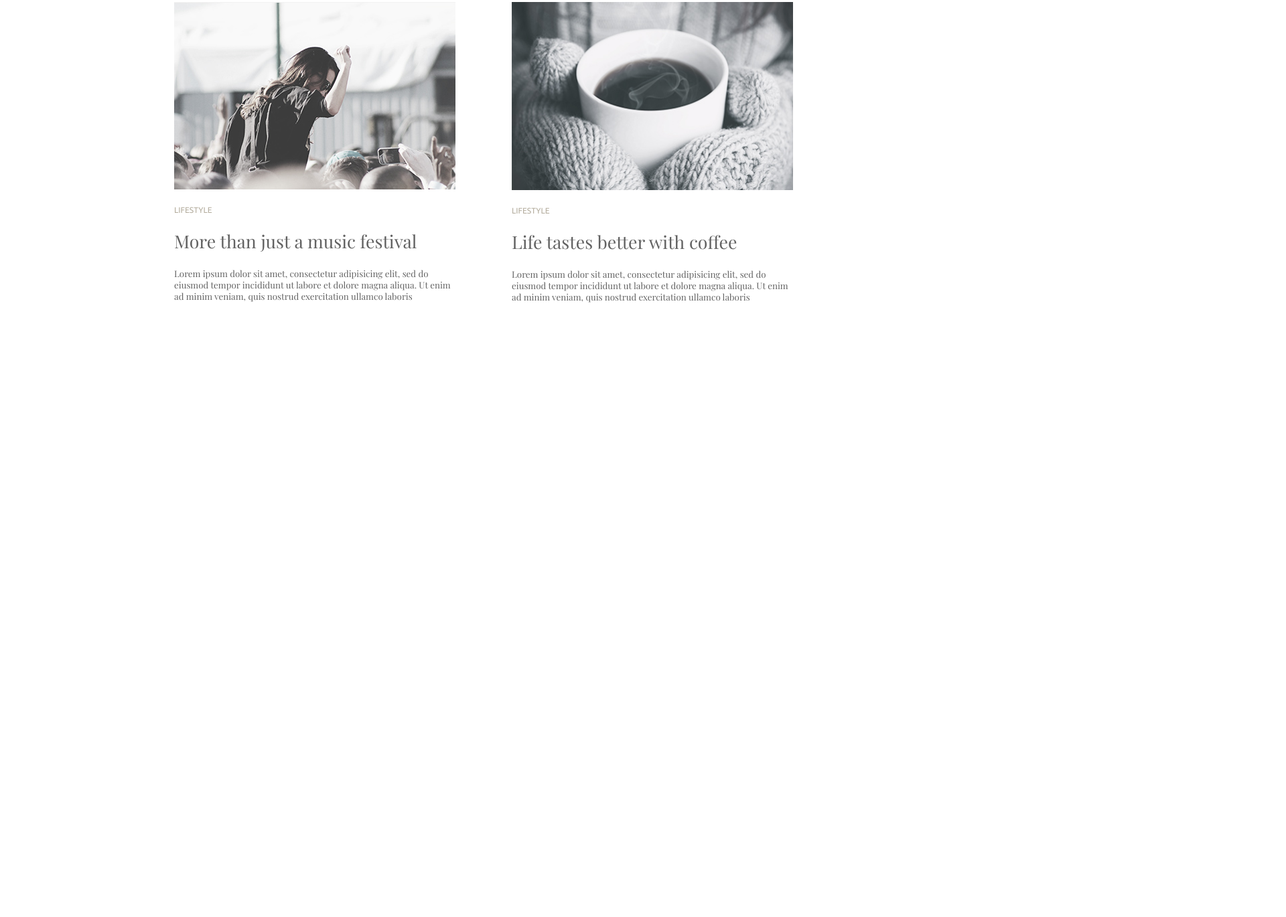
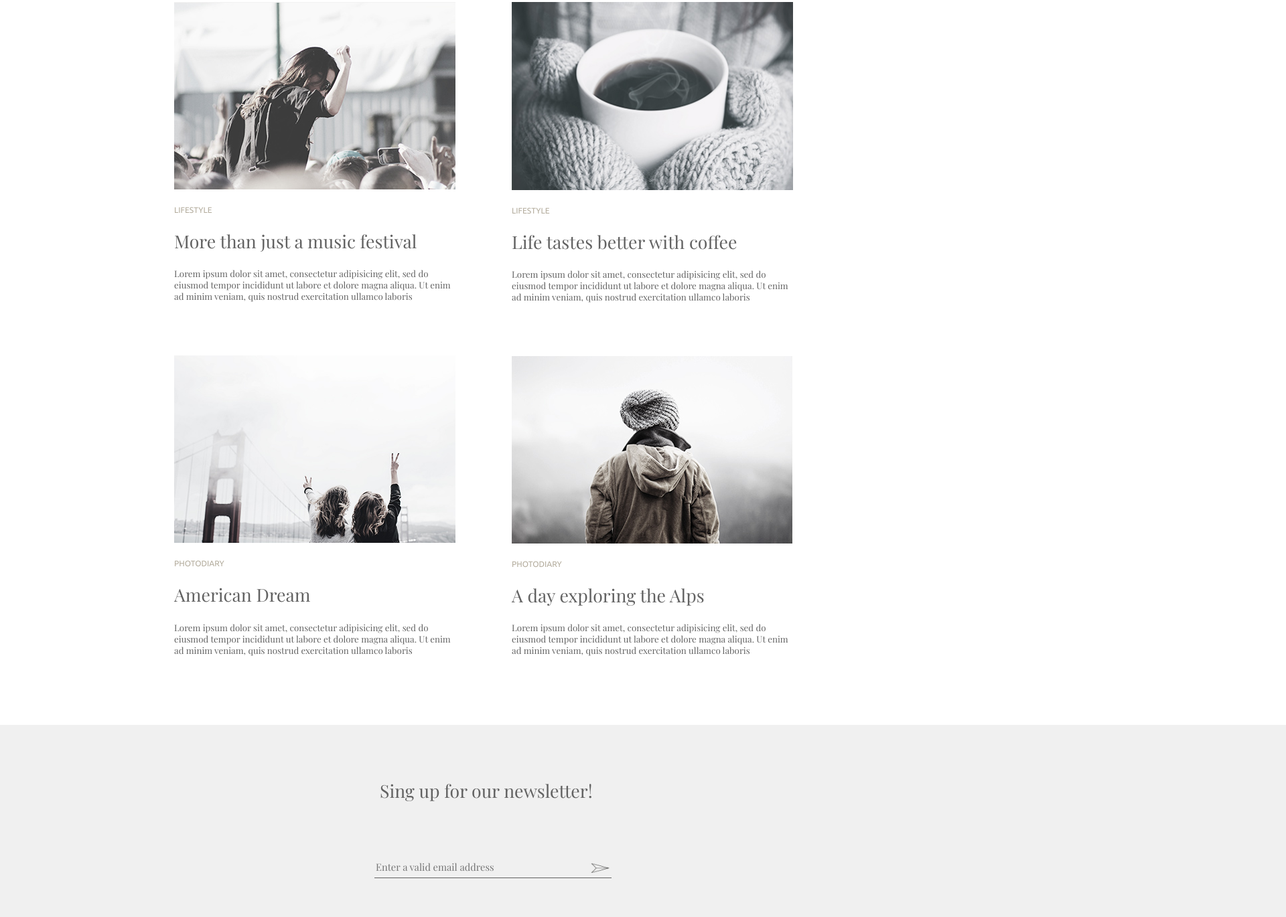
Before and after one commit to cdomii/minimo-layout, a plain HTML site: page index.html in a window 1280 px wide. Shown: the part 1230-2600 px from the top of the page at 67% size, 1920 px wide, since content can reach past the window. Before the commit the page ends 1682 px from the top, so only its background shows below. Drawn offline with nearby package versions, Linux system fonts and the light colour scheme.

Commit message:
version 03

```diff
--- a/index.html
+++ b/index.html
@@ -21,14 +21,14 @@
 				<a href="#">music</a>
 				<a href="#">travel</a>
 			</nav>
-		<img class="mainimage" src="assets/minimo.jpg" alt="">
+		<img class="mainimage" src="assets/minimo.jpg" alt="" width="1063px">
 	</div>
 	<div class="layout">
 		<div class="mainarticle">
 					<div class="littletext">photodiary</div>
 			<h1 class="head">The perfect weekend getaway</h1>
 			Lorem ipsum dolor sit amet, consectetur adipisicing elit, sed do eiusmod tempor incididunt ut labore et dolore magna aliqua. Ut enim ad minim veniam, quis nostrud exercitation ullamco laboris nisi ut aliquip ex ea commodo consequat. Duis aute irure dolor in reprehenderit in voluptate velit esse cillum dolore eu fugiat nulla pariatur. Excepteur sint occaecat cupidatat non proident, sunt in culpa qui officia deserunt mollit anim id est laborum. Sed ut perspiciatis unde omnis iste natus error sit voluptatem accusantium doloremque laudantium, totam rem aperiam, eaque ipsa quae ab illo inventore veritatis et quasi architecto beatae vitae dicta sunt explicabo. Nemo enim ipsam voluptatem quia voluptas sit aspernatur aut odit aut fugit, sed quia consequuntur magni dolores eos qui ratione voluptatem sequi nesciunt. Neque porro quisquam est, qui dolorem ipsum quia dolor sit amet, consectetur, adipisci velit, sed quia non numquam eius modi tempora incidunt ut labore et dolore magnam aliquam quaerat voluptatem.
-			<p><br>
+	<div class="break"></div>
 				<div class="littletext">Leave a comment</div>
 		</div>
 		<div class="article1">
@@ -36,6 +36,13 @@
 			<div class="littletext">lifestyle</div>
 			<div class="mainarticle">
 			<h2 class="head">More than just a music festival</h2>
+			Lorem ipsum dolor sit amet, consectetur adipisicing elit, sed do eiusmod tempor incididunt ut labore et dolore magna aliqua. Ut enim ad minim veniam, quis nostrud exercitation ullamco laboris
+		</div>
+		<div class="break"></div>
+			<img src="assets/bridge.jpg" alt="bridge" width="420px">
+			<div class="littletext">photodiary</div>
+			<div class="mainarticle">
+			<h2 class="head">American Dream</h2>
 			Lorem ipsum dolor sit amet, consectetur adipisicing elit, sed do eiusmod tempor incididunt ut labore et dolore magna aliqua. Ut enim ad minim veniam, quis nostrud exercitation ullamco laboris
 		</div>
 		</div>
@@ -46,6 +53,19 @@
 			<h2 class="head">Life tastes better with coffee</h2>
 			Lorem ipsum dolor sit amet, consectetur adipisicing elit, sed do eiusmod tempor incididunt ut labore et dolore magna aliqua. Ut enim ad minim veniam, quis nostrud exercitation ullamco laboris
 		</div>
+			<div class="break"></div>
+		<img src="assets/man.jpg" alt="man in mountains" width="420px">
+			<div class="littletext">photodiary</div>
+			<div class="mainarticle">
+			<h2 class="head">A day exploring the Alps</h2>
+			Lorem ipsum dolor sit amet, consectetur adipisicing elit, sed do eiusmod tempor incididunt ut labore et dolore magna aliqua. Ut enim ad minim veniam, quis nostrud exercitation ullamco laboris
+		</div>
+	</div>
+			<div class="singup">
+			<div class="break"></div>
+			<div class="sign">Sing up for our newsletter!</div>
+			<div class="break"></div>
+			<input type="text" name="email" placeholder="Enter a valid email address"><a href="#"><img class="arrow" src="assets/arrow.png" width="49px" alt=""></a>
 		</div>
 		</div>
 	</body>
--- a/styles.css
+++ b/styles.css
@@ -51,6 +51,7 @@ a {
 	grid-template-columns: 16;
 	grid-auto-rows: 90px;
 	grid-auto-columns: 84px;
+
 }
 
 .head {
@@ -90,4 +91,51 @@ a {
 	grid-column-end: 15;
 	grid-row-start: 13;
 	grid-row-end: 13;
+
 }
+
+.break {
+	margin-top: 80px;
+}
+
+body {
+	 overflow-x: hidden;
+}
+
+.singup {
+	grid-column-start: 7;
+	grid-column-end: 12;
+	grid-row-start: 25;
+	grid-row-end: 26;
+	background-color: #f0f0f0;
+	height: 287px;
+	margin: 0px -2000px;
+    padding: 0px 2000px;
+}
+
+.sign {
+	font-family: Playfair Display;
+	font-size: 20pt;
+	color: #626262;
+	margin-left: 55px;
+}
+
+input[type="text"] {
+	font-family: Playfair Display;
+	font-size: 11pt;
+	margin-left: 47px;
+	outline: none;
+	border-right: none;
+	border-top: none;
+	border-left: none;
+	border-bottom: 1px solid #626262;
+	background: none;
+	width: 350px;
+	height: 30px;
+}
+
+.arrow {
+	margin-bottom: 20px;
+	margin-top: -34px;
+	margin-left: 358px;
+}
```
Also changed, not shown: assets/arrow.png (added), assets/bridge.jpg (added), assets/man.jpg (added).
